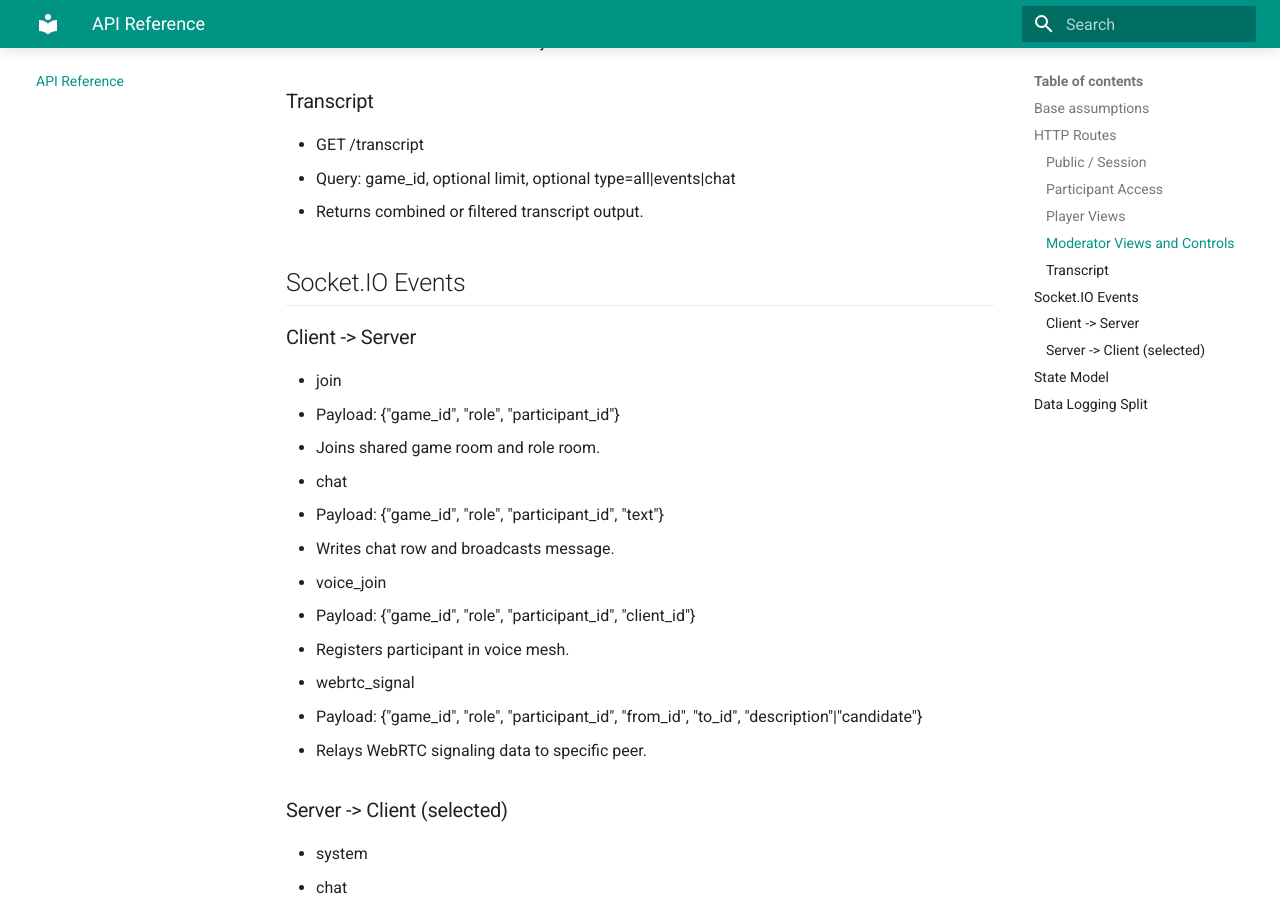
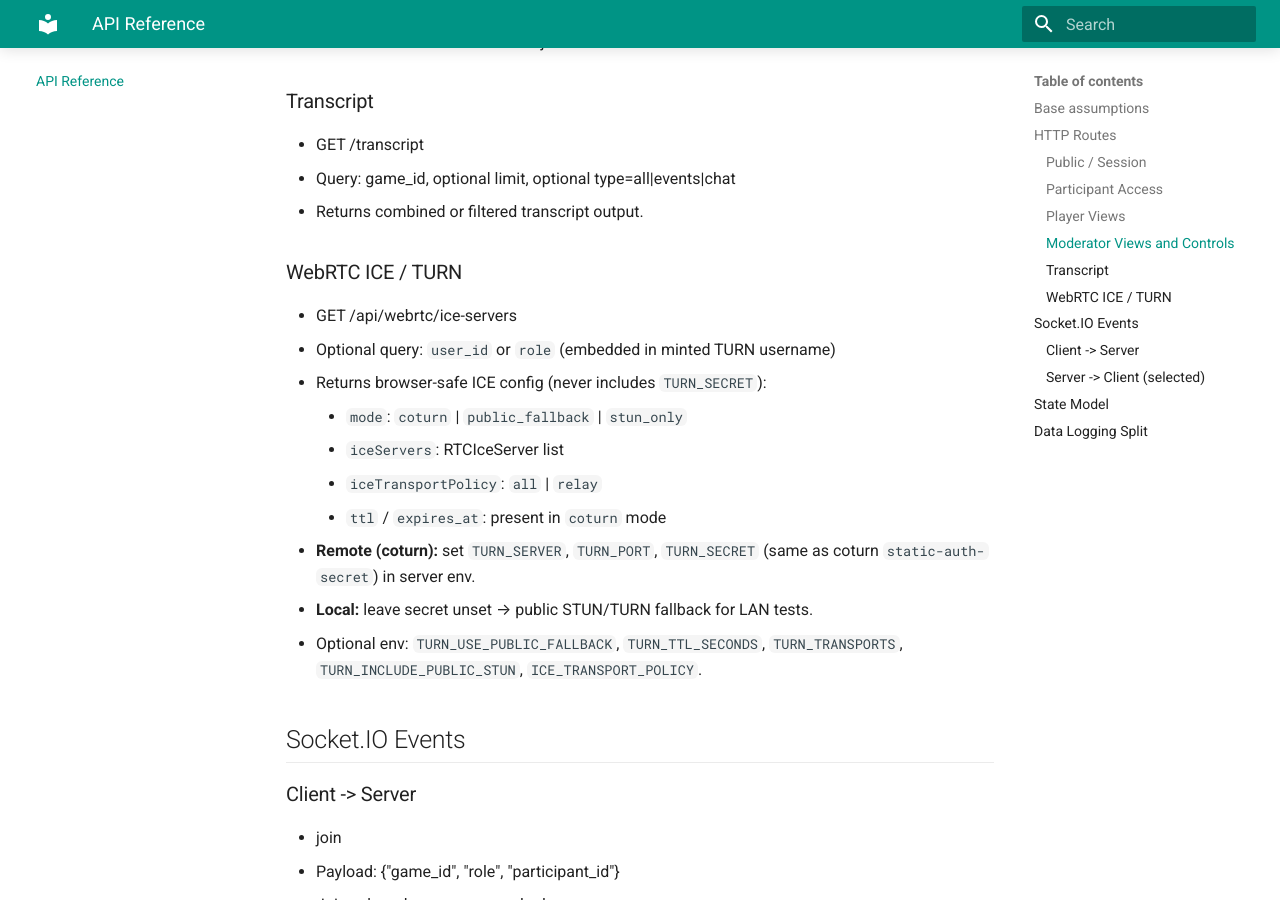
Before and after one commit to ptypes-nlesc/guesswho-stereotype, an MkDocs documentation site: the page built from docs/api.md, in a window 1280 px wide and 900 px high, scrolled down 2783 px. Built offline with MkDocs 1.6.1 and Material for MkDocs 9.7.7, drawn with Linux system fonts in a browser that asks for light colours.

Commit message:
docs(turn): document ice-servers API and TURN env modes
Describe GET /api/webrtc/ice-servers and local public_fallback vs remote
coturn configuration for operators.

```diff
--- a/docs/api.md
+++ b/docs/api.md
@@ -108,6 +108,21 @@ This page summarizes HTTP routes and Socket.IO events exposed by the application
   - Query: game_id, optional limit, optional type=all|events|chat
   - Returns combined or filtered transcript output.
 
+### WebRTC ICE / TURN
+
+- GET /api/webrtc/ice-servers
+  - Optional query: `user_id` or `role` (embedded in minted TURN username)
+  - Returns browser-safe ICE config (never includes `TURN_SECRET`):
+    - `mode`: `coturn` | `public_fallback` | `stun_only`
+    - `iceServers`: RTCIceServer list
+    - `iceTransportPolicy`: `all` | `relay`
+    - `ttl` / `expires_at`: present in `coturn` mode
+  - **Remote (coturn):** set `TURN_SERVER`, `TURN_PORT`, `TURN_SECRET` (same as
+    coturn `static-auth-secret`) in server env.
+  - **Local:** leave secret unset → public STUN/TURN fallback for LAN tests.
+  - Optional env: `TURN_USE_PUBLIC_FALLBACK`, `TURN_TTL_SECONDS`,
+    `TURN_TRANSPORTS`, `TURN_INCLUDE_PUBLIC_STUN`, `ICE_TRANSPORT_POLICY`.
+
 ## Socket.IO Events
 
 ### Client -> Server
```
